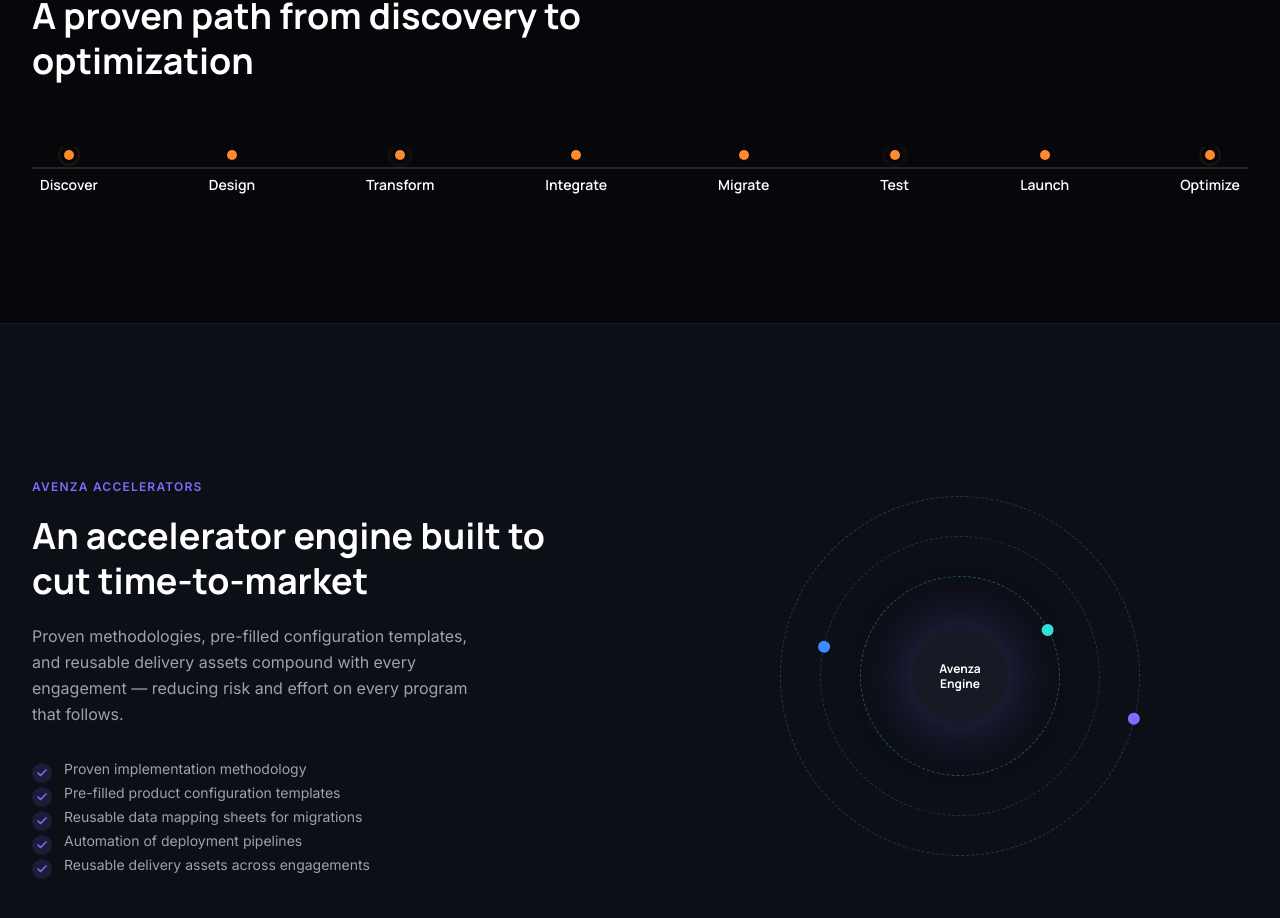
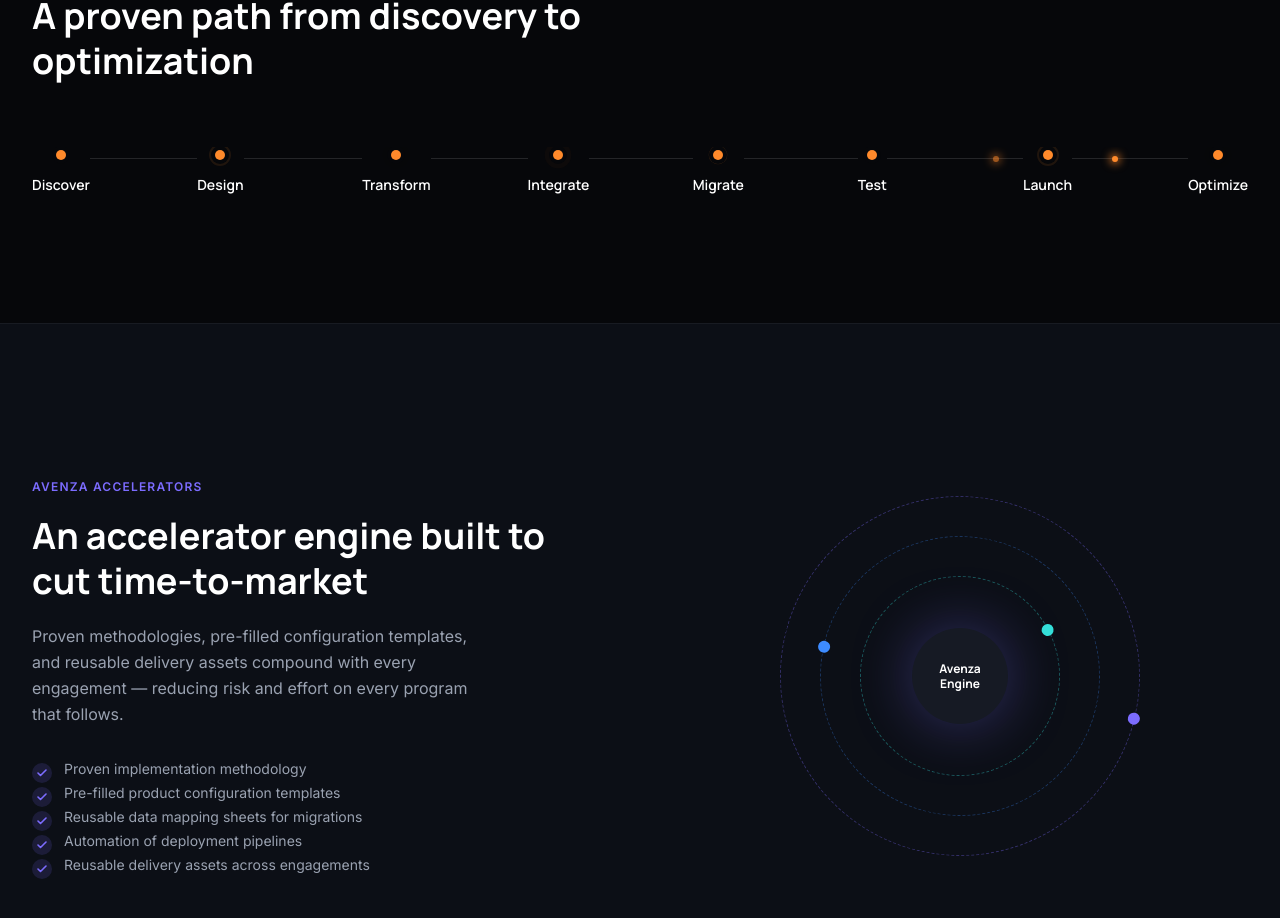
Before and after one commit to Avenza-Consulting/avenza-web, a Next.js app: page / in a window 1280 px wide. Shown: the part 2541-3459 px from the top of the page. Built offline with nearby package versions, Linux system fonts and the light colour scheme.

Commit message:
Transformation Journey animation changes

```diff
--- a/src/components/sections/Journey.tsx
+++ b/src/components/sections/Journey.tsx
@@ -3,6 +3,9 @@
 import { motion } from "framer-motion";
 import { Reveal } from "@/components/ui/Reveal";
 import { journey } from "@/data/content";
+
+const FLOW_SEGMENT_S = 0.9;
+const FLOW_CYCLE_S = 3.2;
 
 export function Journey() {
   return (
@@ -19,55 +22,10 @@
 
         <div className="relative mt-16">
           <div className="hidden overflow-x-auto sm:block">
-            <div className="relative flex min-w-[900px] items-center justify-between px-2">
-              <svg className="absolute left-0 top-1/2 h-2 w-full -translate-y-1/2 overflow-visible" aria-hidden="true">
-                <line x1="0" y1="1" x2="100%" y2="1" stroke="var(--color-white)" strokeOpacity="0.12" strokeWidth="2" />
-                <motion.line
-                  x1="0"
-                  y1="1"
-                  x2="100%"
-                  y2="1"
-                  stroke="url(#journeyGradient)"
-                  strokeWidth="2"
-                  initial={{ pathLength: 0 }}
-                  whileInView={{ pathLength: 1 }}
-                  viewport={{ once: true }}
-                  transition={{ duration: 1.4, ease: [0.16, 1, 0.3, 1] }}
-                />
-                <motion.line
-                  x1="0"
-                  y1="1"
-                  x2="100%"
-                  y2="1"
-                  stroke="url(#journeyGradient)"
-                  strokeWidth="2.5"
-                  strokeLinecap="round"
-                  strokeDasharray="1 220"
-                  initial={{ opacity: 0 }}
-                  animate={{ opacity: 1, strokeDashoffset: [0, -221] }}
-                  viewport={{ once: true }}
-                  transition={{
-                    opacity: { delay: 1.4, duration: 0.4 },
-                    strokeDashoffset: {
-                      delay: 1.4,
-                      duration: 3.5,
-                      repeat: Infinity,
-                      ease: "linear",
-                    },
-                  }}
-                  style={{ filter: "drop-shadow(0 0 4px #ff8a2b)" }}
-                />
-                <defs>
-                  <linearGradient id="journeyGradient" x1="0" y1="0" x2="100%" y2="0">
-                    <stop offset="0%" stopColor="#ff8a2b" />
-                    <stop offset="50%" stopColor="#7c6cff" />
-                    <stop offset="100%" stopColor="#34e0d9" />
-                  </linearGradient>
-                </defs>
-              </svg>
-
+            <div className="relative flex min-w-[900px] items-center">
               {journey.map((step, i) => (
-                <Reveal key={step} delay={i * 0.06} className="relative flex flex-col items-center gap-3">
+                <div key={step} className="flex flex-1 items-center last:flex-none">
+                  <Reveal delay={i * 0.06} className="relative flex flex-col items-center gap-3">
                     <div className="relative z-10 flex h-4 w-4 items-center justify-center">
                       <span className="absolute h-4 w-4 rounded-full bg-ink" />
                       <motion.span
@@ -77,69 +35,78 @@
                           duration: 2,
                           repeat: Infinity,
                           ease: "easeInOut",
-                        delay: 1.4 + i * (3.5 / journey.length),
+                          delay: 1 + i * (FLOW_CYCLE_S / journey.length),
                         }}
                       />
                       <span className="relative h-2.5 w-2.5 rounded-full bg-amber ring-4 ring-ink" />
                     </div>
-                  <span className="font-display text-sm font-semibold text-white">{step}</span>
+                    <span className="whitespace-nowrap font-display text-sm font-semibold text-white">
+                      {step}
+                    </span>
                   </Reveal>
+
+                  {i < journey.length - 1 && (
+                    <div className="relative -mt-6 h-px flex-1">
+                      <div
+                        className="absolute inset-0"
+                        style={{ background: "var(--color-white)", opacity: 0.12 }}
+                      />
+                      <motion.span
+                        className="absolute top-1/2 h-1.5 w-1.5 -translate-y-1/2 rounded-full"
+                        style={{
+                          background: "#ff8a2b",
+                          boxShadow: "0 0 8px 2px rgba(255,138,43,0.8)",
+                        }}
+                        animate={{ left: ["0%", "97%"], opacity: [0, 1, 1, 0] }}
+                        transition={{
+                          duration: FLOW_SEGMENT_S,
+                          repeat: Infinity,
+                          repeatDelay: FLOW_CYCLE_S - FLOW_SEGMENT_S,
+                          delay: 1 + i * (FLOW_CYCLE_S / journey.length),
+                          ease: "linear",
+                        }}
+                      />
+                    </div>
+                  )}
+                </div>
               ))}
             </div>
           </div>
 
           <div className="flex flex-col gap-3 sm:hidden">
-            <svg className="absolute left-[19px] top-0 h-full w-1" aria-hidden="true">
-              <line x1="1" y1="0" x2="1" y2="100%" stroke="var(--color-white)" strokeOpacity="0.12" strokeWidth="2" />
-              <motion.line
-                x1="1"
-                y1="0"
-                x2="1"
-                y2="100%"
-                stroke="url(#journeyGradientMobile)"
-                strokeWidth="2"
-                initial={{ pathLength: 0 }}
-                whileInView={{ pathLength: 1 }}
-                viewport={{ once: true }}
-                transition={{ duration: 1.4, ease: [0.16, 1, 0.3, 1] }}
-              />
-              <motion.line
-                x1="1"
-                y1="0"
-                x2="1"
-                y2="100%"
-                stroke="url(#journeyGradientMobile)"
-                strokeWidth="2.5"
-                strokeLinecap="round"
-                strokeDasharray="1 160"
-                initial={{ opacity: 0 }}
-                animate={{ opacity: 1, strokeDashoffset: [0, -161] }}
-                transition={{
-                  opacity: { delay: 1.4, duration: 0.4 },
-                  strokeDashoffset: {
-                    delay: 1.4,
-                    duration: 3.5,
-                    repeat: Infinity,
-                    ease: "linear",
-                  },
-                }}
-                style={{ filter: "drop-shadow(0 0 4px #ff8a2b)" }}
-              />
-              <defs>
-                <linearGradient id="journeyGradientMobile" x1="0" y1="0" x2="0" y2="100%">
-                  <stop offset="0%" stopColor="#ff8a2b" />
-                  <stop offset="50%" stopColor="#7c6cff" />
-                  <stop offset="100%" stopColor="#34e0d9" />
-                </linearGradient>
-              </defs>
-            </svg>
             {journey.map((step, i) => (
-              <Reveal key={step} delay={i * 0.05} className="relative flex items-center gap-4">
+              <div key={step} className="relative">
+                <Reveal delay={i * 0.05} className="relative z-10 flex items-center gap-4">
                   <div className="flex h-8 w-8 shrink-0 items-center justify-center rounded-full border border-amber/40 bg-ink-soft font-display text-xs font-bold text-amber-soft">
                     {i + 1}
                   </div>
                   <span className="font-medium text-white">{step}</span>
                 </Reveal>
+
+                {i < journey.length - 1 && (
+                  <div className="relative ml-4 mt-1 h-6 w-px">
+                    <div
+                      className="absolute inset-0"
+                      style={{ background: "var(--color-white)", opacity: 0.12 }}
+                    />
+                    <motion.span
+                      className="absolute left-1/2 h-1.5 w-1.5 -translate-x-1/2 rounded-full"
+                      style={{
+                        background: "#ff8a2b",
+                        boxShadow: "0 0 8px 2px rgba(255,138,43,0.8)",
+                      }}
+                      animate={{ top: ["0%", "90%"], opacity: [0, 1, 1, 0] }}
+                      transition={{
+                        duration: FLOW_SEGMENT_S,
+                        repeat: Infinity,
+                        repeatDelay: FLOW_CYCLE_S - FLOW_SEGMENT_S,
+                        delay: 1 + i * (FLOW_CYCLE_S / journey.length),
+                        ease: "linear",
+                      }}
+                    />
+                  </div>
+                )}
+              </div>
             ))}
           </div>
         </div>
```
Lines whose indentation alone changed are shown as unchanged.
